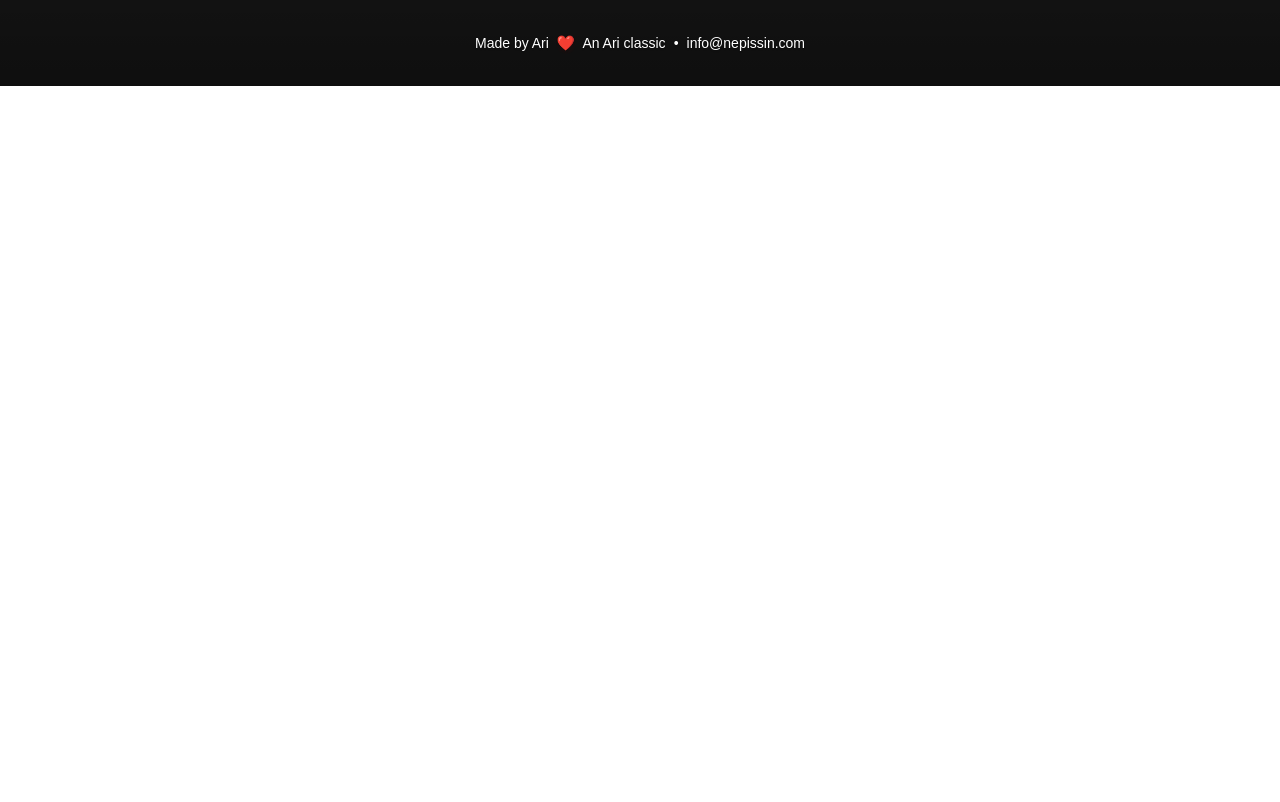
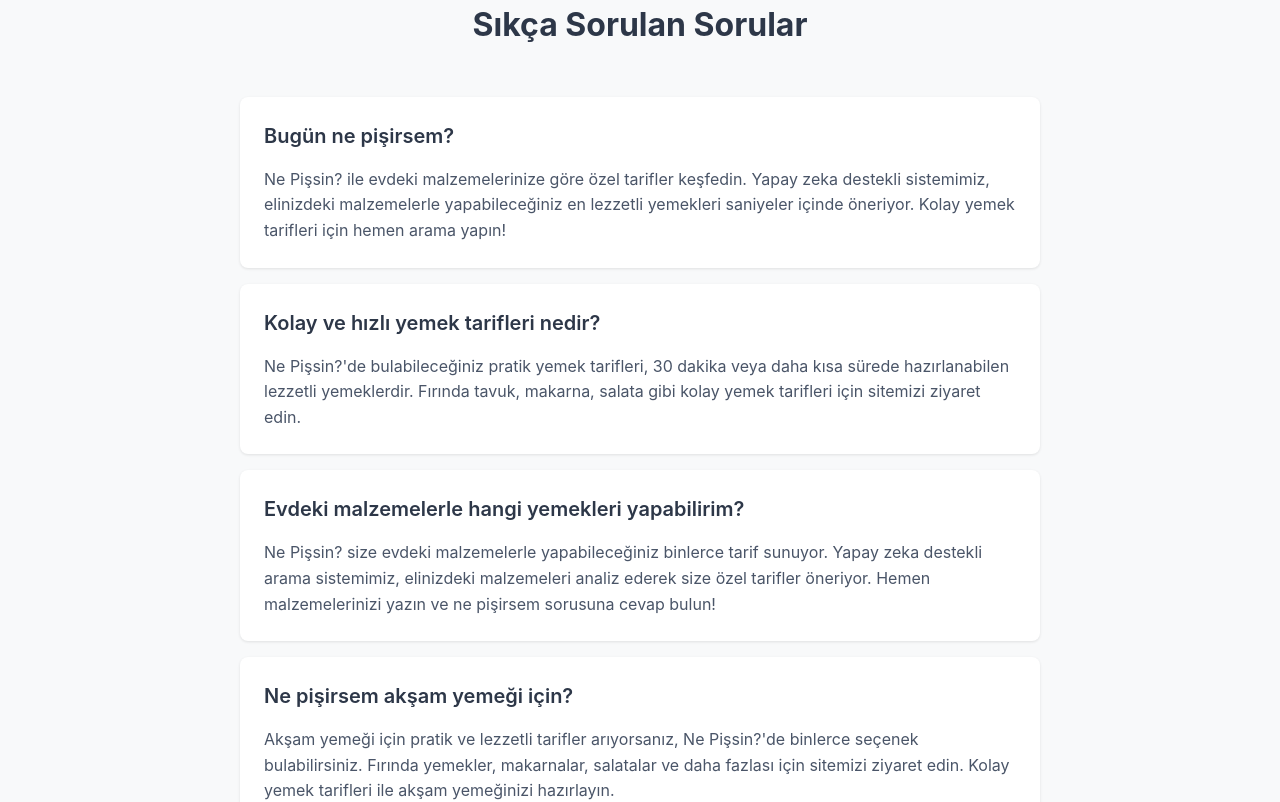
Before and after one commit to imcuteari/nepissin, a React (Vite) app: page / in a window 1280 px wide. Shown: the part 1160-1962 px from the top of the page. Before the commit the page ends 1246 px from the top, so only its background shows below. Built offline with nearby package versions, Linux system fonts and the light colour scheme.

Commit message:
feat: add FAQ section for SEO optimization

```diff
--- /dev/null
+++ b/src/components/FAQSection.module.css
@@ -0,0 +1,54 @@
+.faqSection {
+  padding: 4rem 2rem;
+  background-color: #f8f9fa;
+  margin-top: 4rem;
+}
+
+.faqTitle {
+  font-size: 2rem;
+  font-weight: 700;
+  color: #2d3748;
+  text-align: center;
+  margin-bottom: 3rem;
+}
+
+.faqList {
+  max-width: 800px;
+  margin: 0 auto;
+}
+
+.faqItem {
+  background-color: white;
+  border-radius: 0.5rem;
+  padding: 1.5rem;
+  margin-bottom: 1rem;
+  box-shadow: 0 1px 3px rgba(0, 0, 0, 0.1);
+}
+
+.question {
+  font-size: 1.25rem;
+  font-weight: 600;
+  color: #2d3748;
+  margin-bottom: 1rem;
+}
+
+.answer {
+  font-size: 1rem;
+  line-height: 1.6;
+  color: #4a5568;
+}
+
+@media (max-width: 768px) {
+  .faqSection {
+    padding: 2rem 1rem;
+  }
+
+  .faqTitle {
+    font-size: 1.5rem;
+    margin-bottom: 2rem;
+  }
+
+  .question {
+    font-size: 1.1rem;
+  }
+}
--- /dev/null
+++ b/src/components/FAQSection.tsx
@@ -0,0 +1,43 @@
+import React from 'react';
+import styles from './FAQSection.module.css';
+
+const FAQSection: React.FC = () => {
+  const faqs = [
+    {
+      question: "Bugün ne pişirsem?",
+      answer: "Ne Pişsin? ile evdeki malzemelerinize göre özel tarifler keşfedin. Yapay zeka destekli sistemimiz, elinizdeki malzemelerle yapabileceğiniz en lezzetli yemekleri saniyeler içinde öneriyor. Kolay yemek tarifleri için hemen arama yapın!"
+    },
+    {
+      question: "Kolay ve hızlı yemek tarifleri nedir?",
+      answer: "Ne Pişsin?'de bulabileceğiniz pratik yemek tarifleri, 30 dakika veya daha kısa sürede hazırlanabilen lezzetli yemeklerdir. Fırında tavuk, makarna, salata gibi kolay yemek tarifleri için sitemizi ziyaret edin."
+    },
+    {
+      question: "Evdeki malzemelerle hangi yemekleri yapabilirim?",
+      answer: "Ne Pişsin? size evdeki malzemelerle yapabileceğiniz binlerce tarif sunuyor. Yapay zeka destekli arama sistemimiz, elinizdeki malzemeleri analiz ederek size özel tarifler öneriyor. Hemen malzemelerinizi yazın ve ne pişirsem sorusuna cevap bulun!"
+    },
+    {
+      question: "Ne pişirsem akşam yemeği için?",
+      answer: "Akşam yemeği için pratik ve lezzetli tarifler arıyorsanız, Ne Pişsin?'de binlerce seçenek bulabilirsiniz. Fırında yemekler, makarnalar, salatalar ve daha fazlası için sitemizi ziyaret edin. Kolay yemek tarifleri ile akşam yemeğinizi hazırlayın."
+    },
+    {
+      question: "Sağlıklı yemek tarifleri nasıl yapılır?",
+      answer: "Ne Pişsin?'de sağlıklı ve lezzetli yemek tarifleri bulabilirsiniz. Sebze yemekleri, hafif salatalar, protein açısından zengin yemekler ve daha fazlası için sitemizi ziyaret edin. Sağlıklı beslenmek için ne pişirsem diye düşünmeyin, hemen tariflerimize göz atın!"
+    }
+  ];
+
+  return (
+    <section className={styles.faqSection}>
+      <h2 className={styles.faqTitle}>Sıkça Sorulan Sorular</h2>
+      <div className={styles.faqList}>
+        {faqs.map((faq, index) => (
+          <div key={index} className={styles.faqItem}>
+            <h3 className={styles.question}>{faq.question}</h3>
+            <p className={styles.answer}>{faq.answer}</p>
+          </div>
+        ))}
+      </div>
+    </section>
+  );
+};
+
+export default FAQSection;
--- a/src/pages/Home.tsx
+++ b/src/pages/Home.tsx
@@ -2,6 +2,7 @@ import React from 'react';
 import { Link, useNavigate } from 'react-router-dom';
 import SearchBar from '../components/SearchBar';
 import InfoCard from '../components/InfoCard';
+import FAQSection from '../components/FAQSection';
 import styles from './Home.module.css';
 
 const Home: React.FC = () => {
@@ -52,6 +53,7 @@ const Home: React.FC = () => {
       <div className={styles.cardsContainer}>
         {/* Recipe cards will be added here */}
       </div>
+      <FAQSection />
     </div>
   );
 };
```
